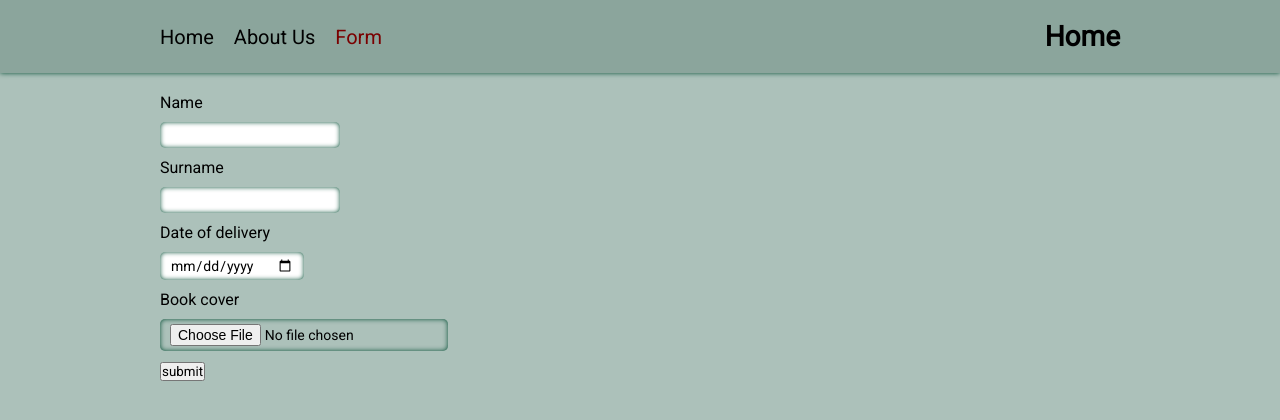
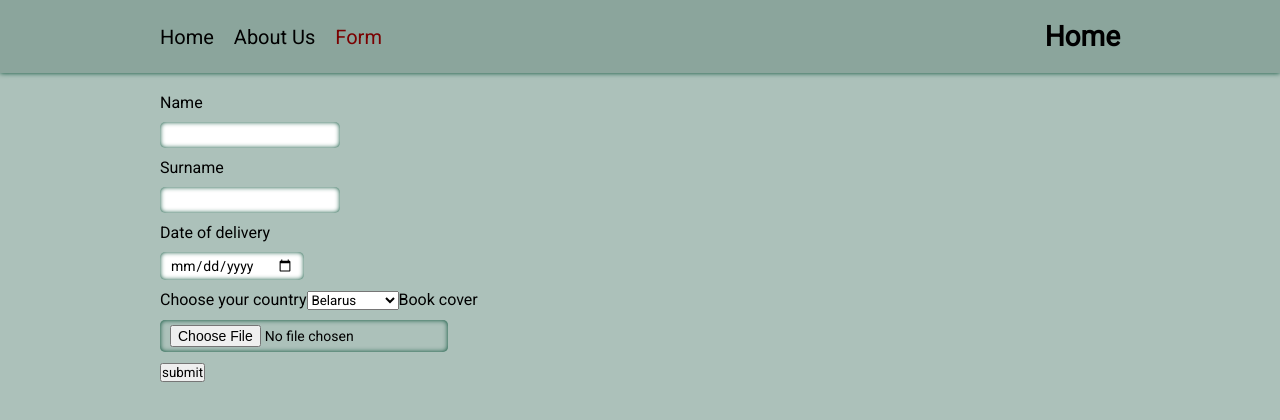
Before and after one commit to Tatiana-312/react2023q1, a React (Vite) app in the folder react-components/: page /form in a window 1280 px wide. Shown: the top 420 px of the page. Built offline with nearby package versions, Linux system fonts and the light colour scheme.

Commit message:
feat: add select

```diff
--- a/react-components/src/components/Form/Form.tsx
+++ b/react-components/src/components/Form/Form.tsx
@@ -1,10 +1,12 @@
 import Input from '../../components/Input/Input';
 import React from 'react';
+import Select from '../../components/Select/Select';
 
 class Form extends React.Component {
   nameInput: React.RefObject<HTMLInputElement>;
   surnameInput: React.RefObject<HTMLInputElement>;
   dateInput: React.RefObject<HTMLInputElement>;
+  countrySelect: React.RefObject<HTMLSelectElement>;
   fileInput: React.RefObject<HTMLInputElement>;
 
   constructor(props: Record<string, never>) {
@@ -12,6 +14,7 @@ class Form extends React.Component {
     this.nameInput = React.createRef();
     this.surnameInput = React.createRef();
     this.dateInput = React.createRef();
+    this.countrySelect = React.createRef();
     this.fileInput = React.createRef();
   }
 
@@ -26,6 +29,23 @@ class Form extends React.Component {
         <Input type="text" label="Name" name="name" refer={this.nameInput} />
         <Input type="text" label="Surname" name="surname" refer={this.surnameInput} />
         <Input type="date" label="Date of delivery" name="date" refer={this.dateInput} />
+        <Select
+          id="country"
+          label="Choose your country"
+          name="country"
+          optionValues={[
+            'Belarus',
+            'Georgia',
+            'Germany',
+            'Kazakhstan',
+            'Kyrgyzstan',
+            'Poland',
+            'Russia',
+            'Ukraine',
+            'Uzbekistan',
+          ]}
+          refer={this.countrySelect}
+        />
         <Input type="file" label="Book cover" name="file" refer={this.fileInput} />
         <input type="submit" value="submit" />
       </form>
--- /dev/null
+++ b/react-components/src/components/Select/Select.tsx
@@ -0,0 +1,27 @@
+import React from 'react';
+import { SelectProps } from './selectProps.interface';
+import classes from './Select.module.css';
+
+class Select extends React.Component<SelectProps> {
+  constructor(props: SelectProps) {
+    super(props);
+  }
+  render() {
+    return (
+      <>
+        <label htmlFor={this.props.id}>{this.props.label}</label>
+        <select
+          className={classes.select__country}
+          name={this.props.name}
+          id={this.props.id}
+          ref={this.props.refer}
+        >
+          {this.props.optionValues.map((value, index) => {
+            return <option key={index}>{value}</option>;
+          })}
+        </select>
+      </>
+    );
+  }
+}
+export default Select;
```
Also changed, not shown: react-components/src/components/Select/selectProps.interface.ts (added, +7 -0 lines), react-components/src/components/Select/Select.module.css (added).
